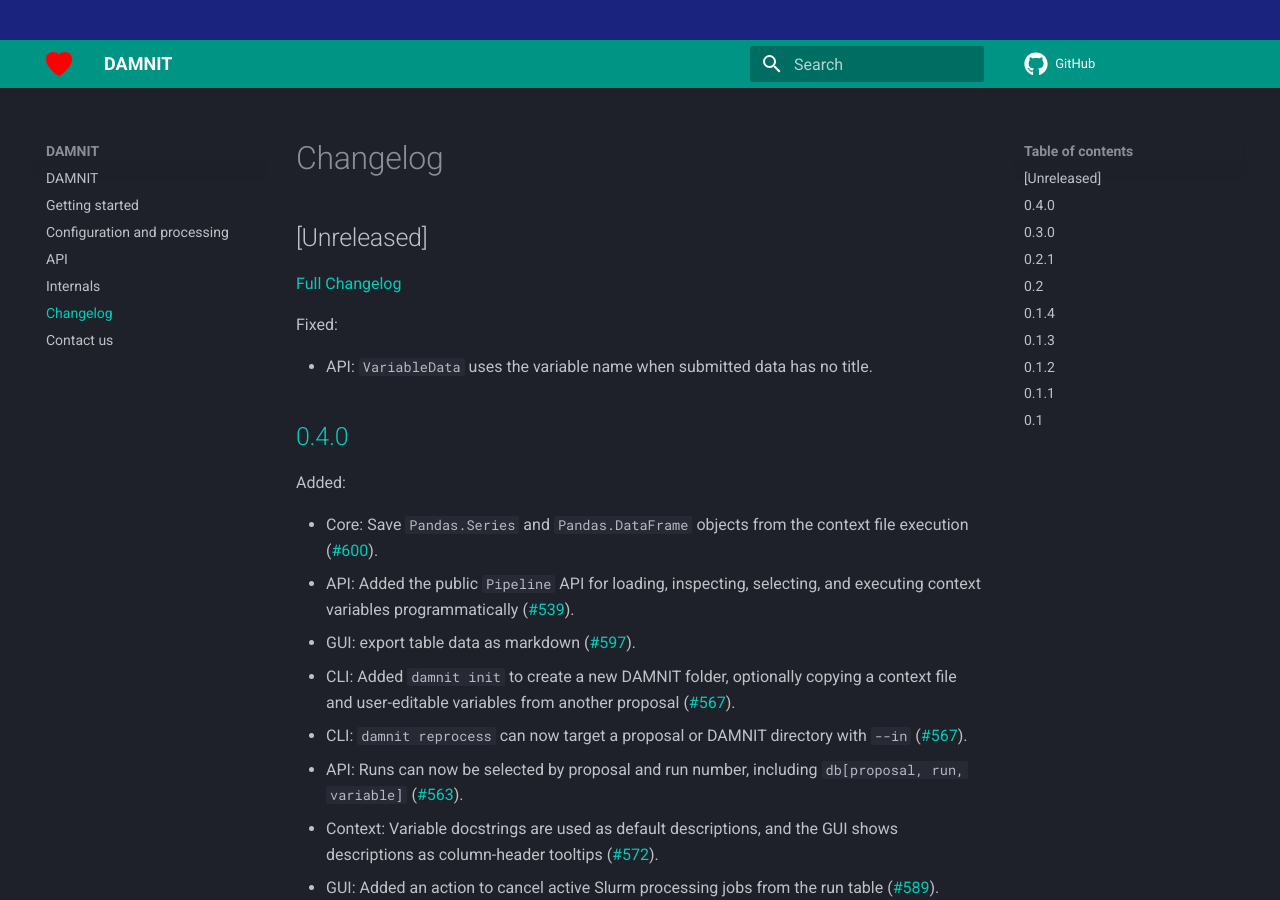
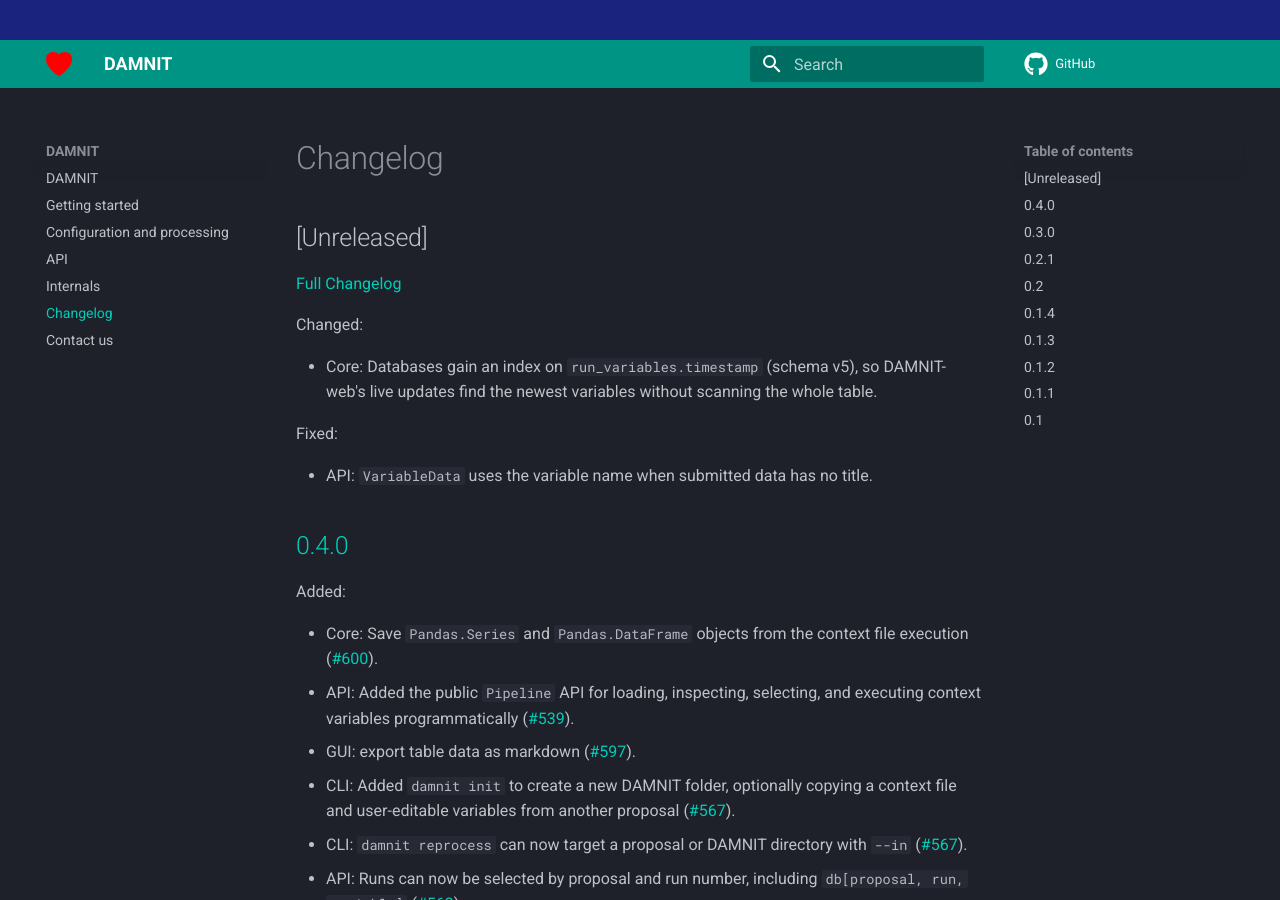
Before and after one commit to European-XFEL/DAMNIT, an MkDocs documentation site: the page built from docs/changelog.md, in a window 1280 px wide and 900 px high. Built offline with MkDocs 1.6.1 and Material for MkDocs 9.7.7, drawn with Linux system fonts in a browser that asks for light colours; comment, search, counter and statistics services are not loaded.

Commit message:
docs(changelog): add the timestamp index

```diff
--- a/docs/changelog.md
+++ b/docs/changelog.md
@@ -3,6 +3,12 @@
 ## [Unreleased]
 
 [Full Changelog](https://github.com/European-XFEL/DAMNIT/compare/0.4.0...HEAD)
+
+Changed:
+
+- Core: Databases gain an index on `run_variables.timestamp` (schema v5), so
+  DAMNIT-web's live updates find the newest variables without scanning the
+  whole table.
 
 Fixed:
 
```
